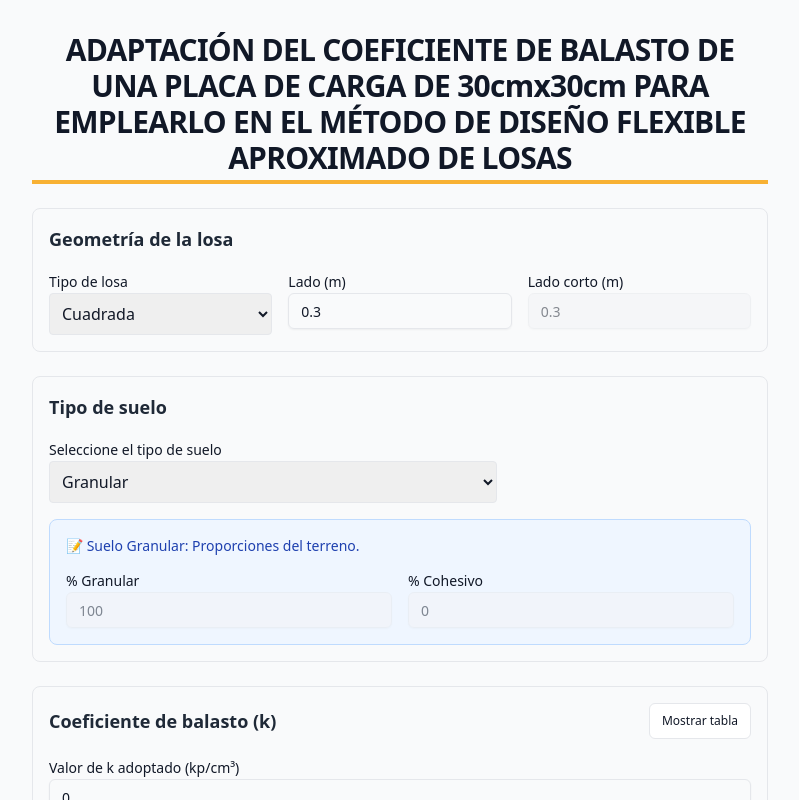
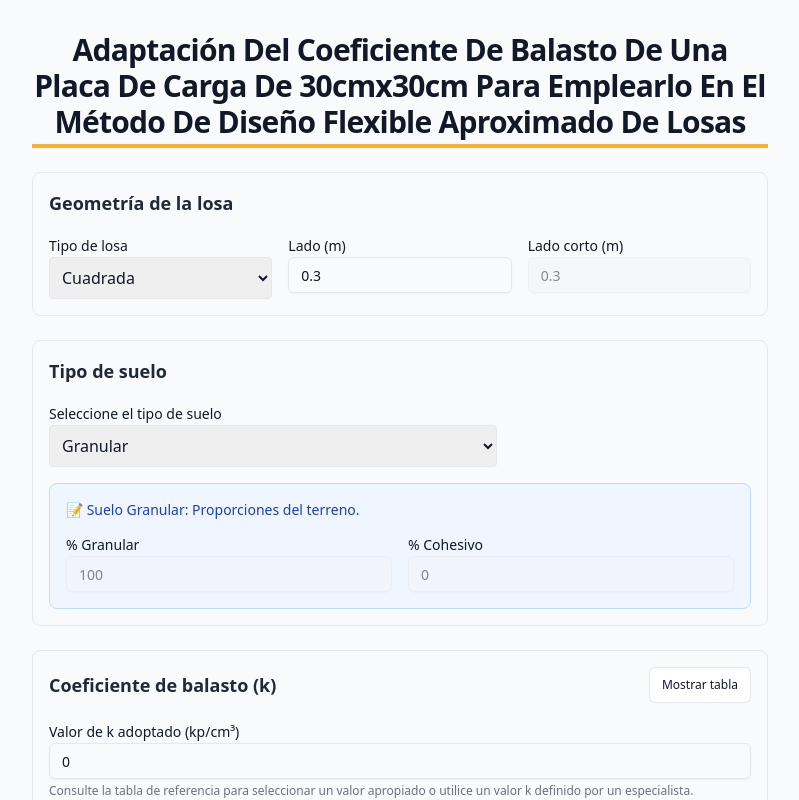
Before and after one commit to Gauss137/balasto-calculator, a Next.js app in the folder calculadoras/: page /balasto-calculator in a window 1280 px wide. Shown: the top 800 px of the page, without its empty margins (240-1039 px from the left). Built offline with nearby package versions, Linux system fonts and the light colour scheme.

Commit message:
Update BalastoCalculator.tsx

```diff
--- a/calculadoras/components/ui/BalastoCalculator.tsx
+++ b/calculadoras/components/ui/BalastoCalculator.tsx
@@ -216,7 +216,7 @@ export function BalastoCalculator() {
          {/* Header */}
          <div className="text-center">
            <h1 className="text-3xl font-bold tracking-tight text-gray-900 border-b-4 border-[#f8b133] inline-block pb-1">
-             ADAPTACIÓN DEL COEFICIENTE DE BALASTO DE UNA PLACA DE CARGA DE 30cmx30cm PARA EMPLEARLO EN EL MÉTODO DE DISEÑO FLEXIBLE APROXIMADO DE LOSAS
+             Adaptación Del Coeficiente De Balasto De Una Placa De Carga De 30cmx30cm Para Emplearlo En El Método De Diseño Flexible Aproximado De Losas
            </h1>
          </div>
 
```
